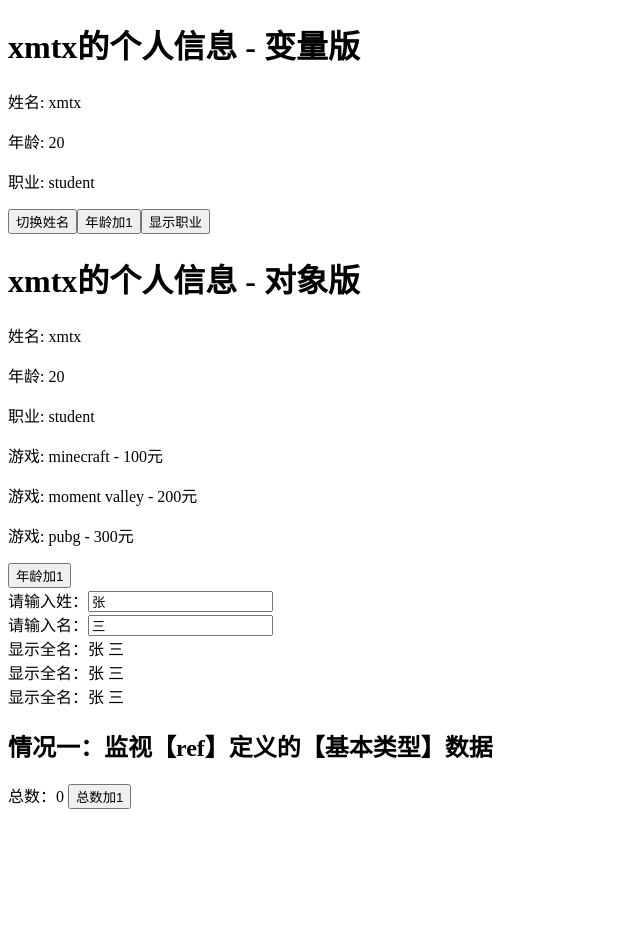
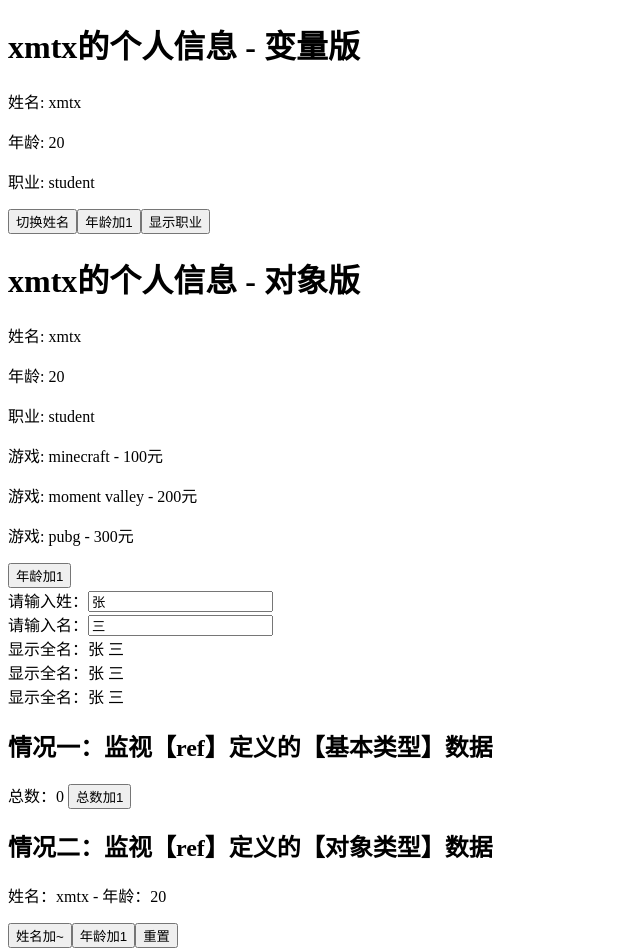
Before and after one commit to coder-xmtx/New-Website, a Vue app: page / in a window 1280 px wide. Shown: the top 952 px of the page, without its empty margins (0-640 px from the left). Before the commit the page ends 817 px from the top, so only its background shows below. Built offline with nearby package versions, Linux system fonts and the light colour scheme; the HTML template or start-up script is replaced by a standard one.

Commit message:
✅ Update watch-02

```diff
--- a/src/components/Watch.vue
+++ b/src/components/Watch.vue
@@ -1,6 +1,7 @@
 <script setup lang="ts">
 import { ref, watch } from 'vue';
 
+// --情况一：监视【ref】定义的【基本类型】数据--
 // 数据
 let sum = ref(0);
 
@@ -17,12 +18,40 @@ const stopWatch = watch(sum, (newValue, oldValue) => {
     }
 })
 
+// --情况二：监视【ref】定义的【对象类型】数据--
+// 数据
+let person = ref({
+    name: "xmtx",
+    age: 20
+});
+
+// 方法
+function changeAge() {
+    person.value.age++;
+}
+
+function changeName() {
+    person.value.name += "~";
+}
+
+function changePerson() {
+    person.value = {
+        name: "xmtx",
+        age: 20
+    }
+}
+
+// 监视
+watch(person, (newValue, oldValue) => {
+    console.log('person变化了', newValue, oldValue);
+}, { deep: true });
+
 </script>
 
 <template>
     <div class="flex flex-col bg-base-100 text-base-content m-2 p-2 rounded-box gap-2 font-bold">
         <div class="border-b" id="1">
-            <h2>情况一：监视【ref】定义的【基本类型】数据</h2>
+            <h2 class="text-xl">情况一：监视【ref】定义的【基本类型】数据</h2>
             <div class="flex gap-10 items-center">
                 总数：{{ sum }}
                 <button @click="changeSum"
@@ -30,7 +59,21 @@ const stopWatch = watch(sum, (newValue, oldValue) => {
                     总数加1</button>
             </div>
         </div>
-
+        <div class="border-b" id="2">
+            <h2 class="text-xl">情况二：监视【ref】定义的【对象类型】数据</h2>
+            <p>姓名：{{ person.name }} - 年龄：{{ person.age }}</p>
+            <div class="flex gap-3 items-center">
+                <button @click="changeName"
+                    class="bg-neutral text-neutral-content rounded-field px-2 py-1 m-1 font-bold transition duration-500">
+                    姓名加~</button>
+                <button @click="changeAge"
+                    class="bg-neutral text-neutral-content rounded-field px-2 py-1 m-1 font-bold transition duration-500">
+                    年龄加1</button>
+                <button @click="changePerson"
+                    class="bg-neutral text-neutral-content rounded-field px-2 py-1 m-1 font-bold transition duration-500">
+                    重置</button>
+            </div>
+        </div>
     </div>
 </template>
 
```
Also changed, not shown: VueNotes/watch.md (+56 -0 lines), 1 other file (tests, documents, lock files or other folders).
